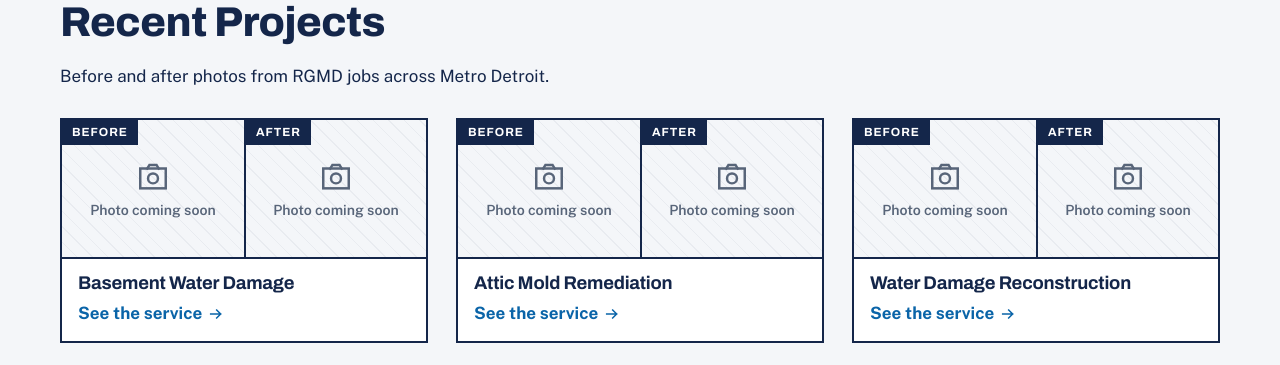
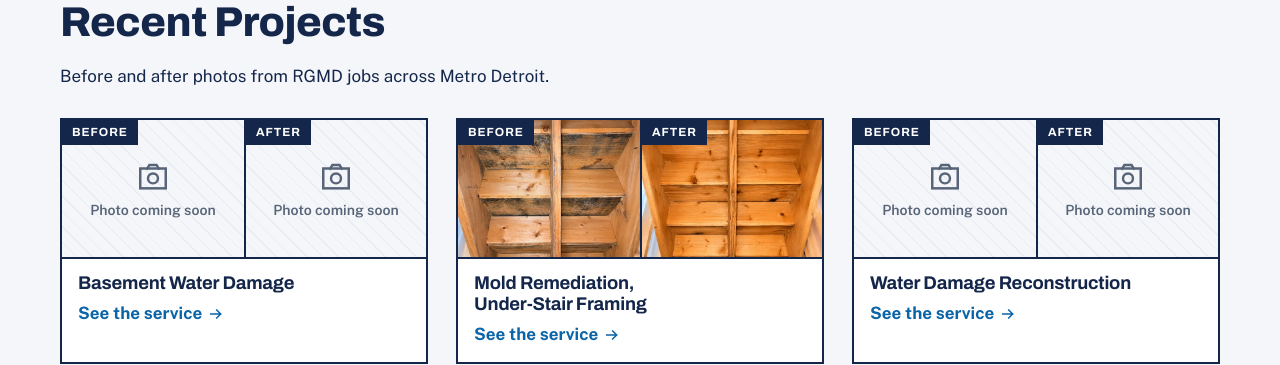
Before and after one commit to tonyv5498-afk/rgmd-website, a Next.js app: page / in a window 1280 px wide. Shown: the part 4380-4745 px from the top of the page. Built offline with nearby package versions, Linux system fonts and the light colour scheme; no server answers.

Commit message:
Add under-stair mold remediation before & after photos
Used on the homepage Recent Projects and the Mold Remediation page.

Co-Authored-By: Claude Opus 5.5 <noreply@anthropic.com>
Claude-Session: https://claude.ai/code/session_0164y3EwykPw66AtNocvdsjv

```diff
--- a/components/PhotoSlot.tsx
+++ b/components/PhotoSlot.tsx
@@ -15,7 +15,7 @@ export function PhotoSlot({ photo, ratio = "4 / 3", sizes = "(max-width: 900px)
   return (
     <figure className={`photo-slot ${photo.src ? "" : "is-empty"} ${className}`} style={{ aspectRatio: ratio }}>
       {photo.src ? (
-        <Image src={photo.src} alt={photo.alt} fill sizes={sizes} style={{ objectFit: "cover" }} />
+        <Image src={photo.src} alt={photo.alt} fill sizes={sizes} style={{ objectFit: "cover", objectPosition: photo.position ?? "50% 50%" }} />
       ) : (
         <div className="photo-empty"><Camera /><span>Photo coming soon</span></div>
       )}
--- a/data/photos.ts
+++ b/data/photos.ts
@@ -2,7 +2,7 @@
 // To add a photo: put the image in public/images/jobs/ and set `src` on the matching entry,
 // e.g. src: "/images/jobs/basement-before.webp". Leave `src` out and the spot shows a placeholder.
 
-export type Photo = { src?: string; alt: string; label: string };
+export type Photo = { src?: string; alt: string; label: string; position?: string };
 export type Project = { title: string; service: string; before: Photo; after: Photo };
 
 export const PHOTOS = {
@@ -20,10 +20,10 @@ export const PROJECTS: Project[] = [
     after: { alt: "Basement after drying and repairs", label: "After" },
   },
   {
-    title: "Attic Mold Remediation",
+    title: "Mold Remediation, Under-Stair Framing",
     service: "mold-remediation",
-    before: { alt: "Mold on attic sheathing before remediation", label: "Before" },
-    after: { alt: "Attic sheathing after remediation", label: "After" },
+    before: { src: "/images/jobs/mold-stairs-before.webp", position: "50% 38%", alt: "Mold growth on the wood stair risers under a staircase before remediation", label: "Before" },
+    after: { src: "/images/jobs/mold-stairs-after.webp", position: "50% 38%", alt: "Clean wood stair risers and treads under the same staircase after RGMD mold remediation", label: "After" },
   },
   {
     title: "Water Damage Reconstruction",
@@ -34,7 +34,9 @@ export const PROJECTS: Project[] = [
 ];
 
 // One before & after pair per service page. Services not listed show placeholders.
-export const SERVICE_PROJECTS: Partial<Record<string, Project>> = {};
+export const SERVICE_PROJECTS: Partial<Record<string, Project>> = {
+  "mold-remediation": PROJECTS[1],
+};
 
 export function serviceProject(slug: string, name: string): Project {
   return SERVICE_PROJECTS[slug] ?? {
```
Also changed, not shown: public/images/jobs/mold-stairs-after.webp (added), public/images/jobs/mold-stairs-before.webp (added).
